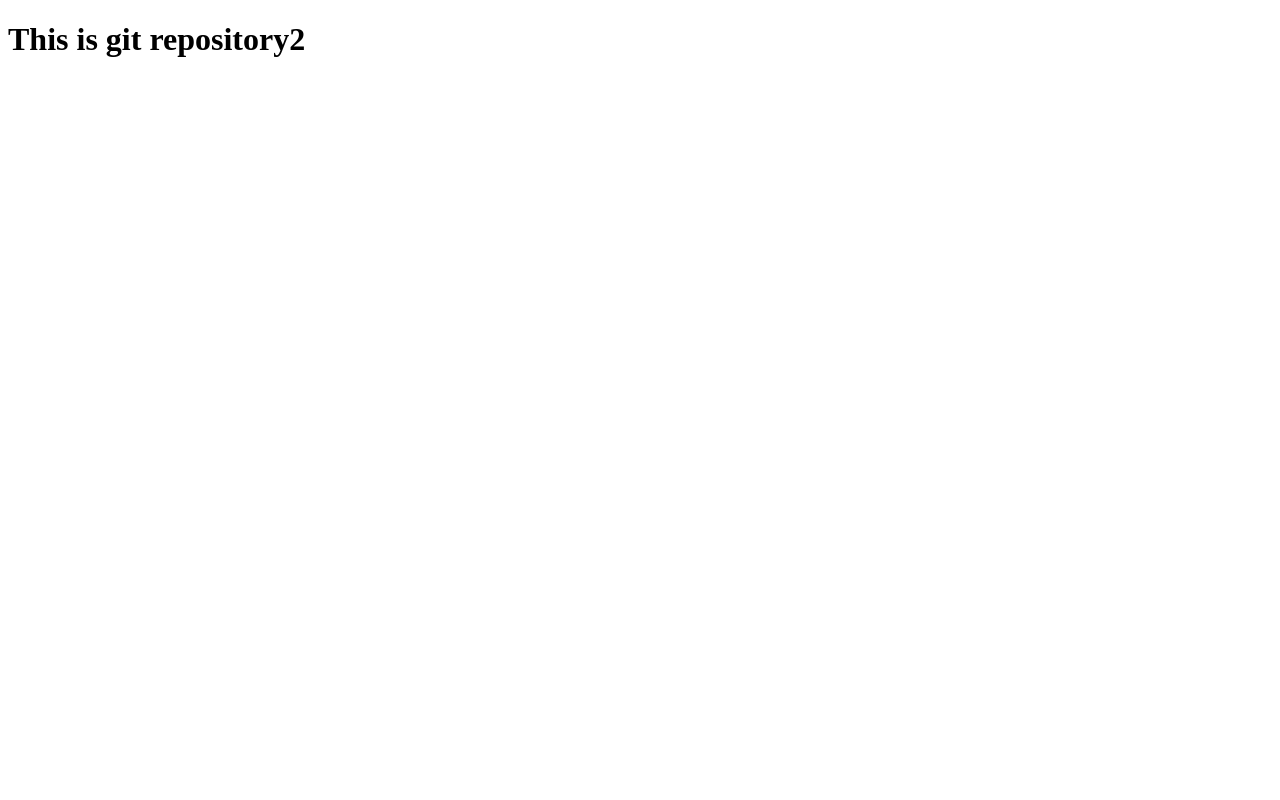
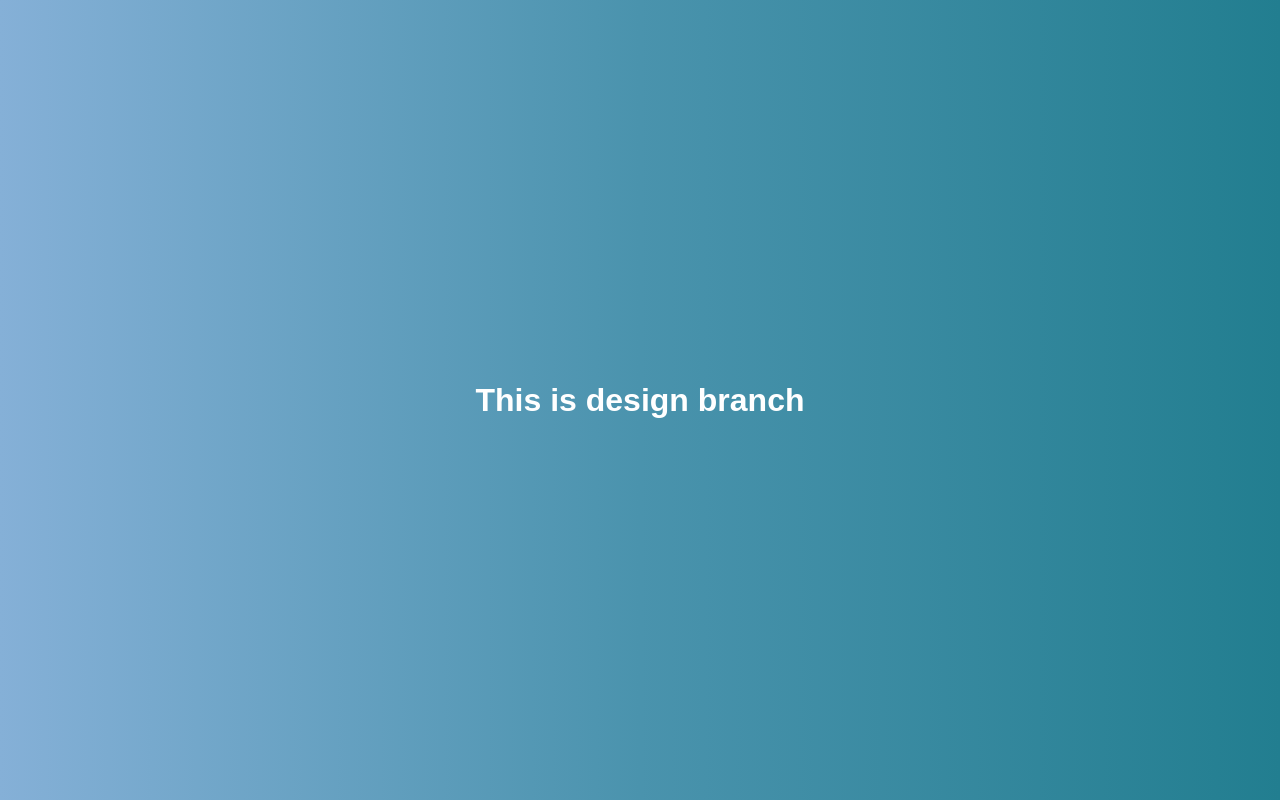
Before and after one commit to Pallavi60192/My-repo, a plain HTML site: page index.html in a window 1280 px wide. Drawn offline with Linux system fonts and the light colour scheme.

Commit message:
Added design for website

```diff
--- a/index.html
+++ b/index.html
@@ -3,9 +3,11 @@
 <head>
     <meta charset="UTF-8">
     <meta name="viewport" content="width=device-width, initial-scale=1.0">
+    <link rel="stylesheet" href="style.css">
     <title>Document</title>
 </head>
 <body>
-    <h1>This is git repository2</h1>
+  <h1>This is design branch</h1>
+
 </body>
 </html>
--- /dev/null
+++ b/style.css
@@ -0,0 +1,17 @@
+body{
+    background: linear-gradient(to right, #85b0d7, #4a93ad, #227e90);
+    font-family: Arial, sans-serif;
+    color: white;
+    margin: 0;
+    padding: 0;
+    display: flex;
+    justify-content: center;
+    align-items: center;
+    height: 100vh;
+}
+h1 {
+    font-size: 2em;
+    /* Sets the size of the header text */
+    text-align: center;
+    /* Centers the header text */
+}
```
